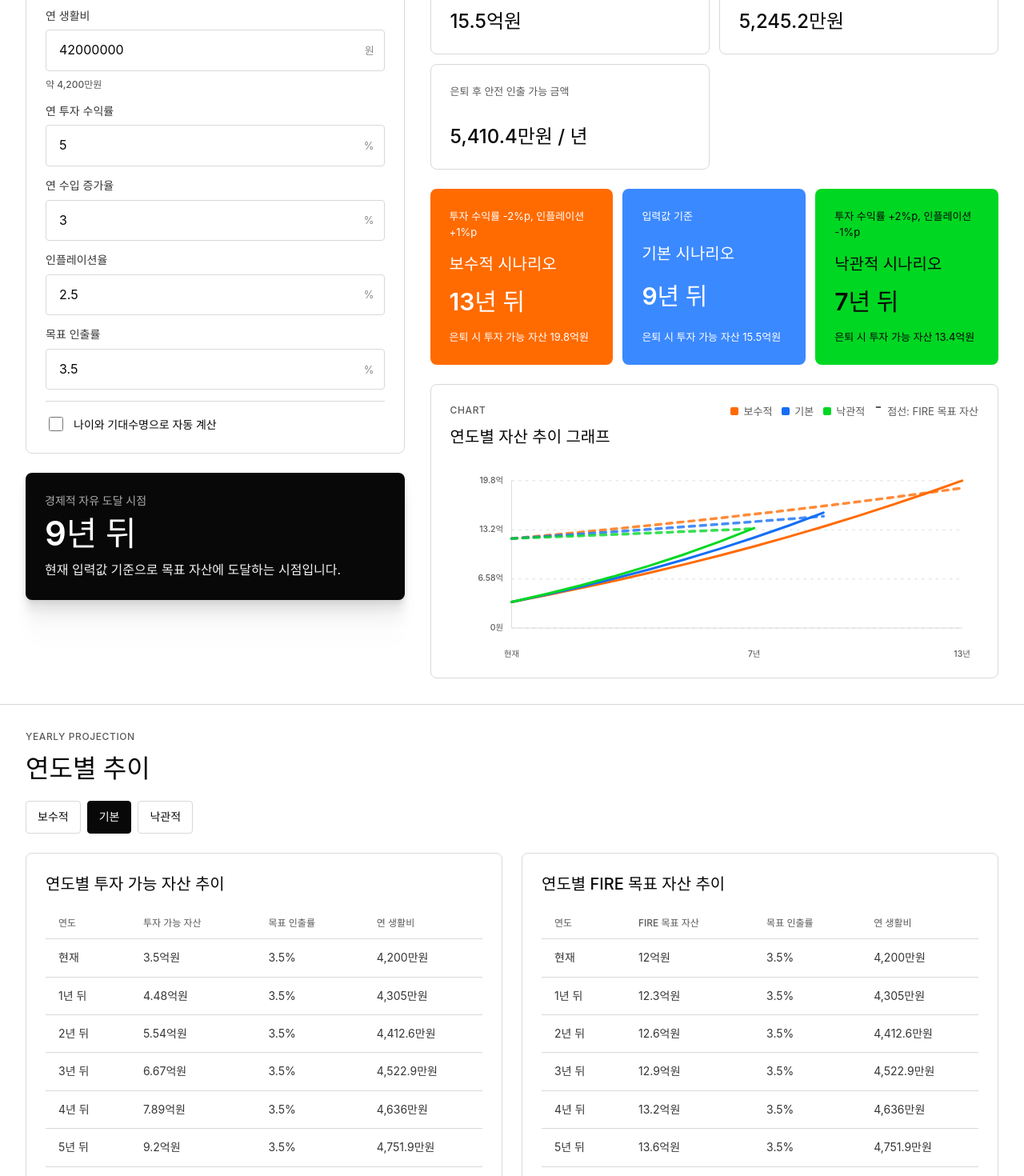
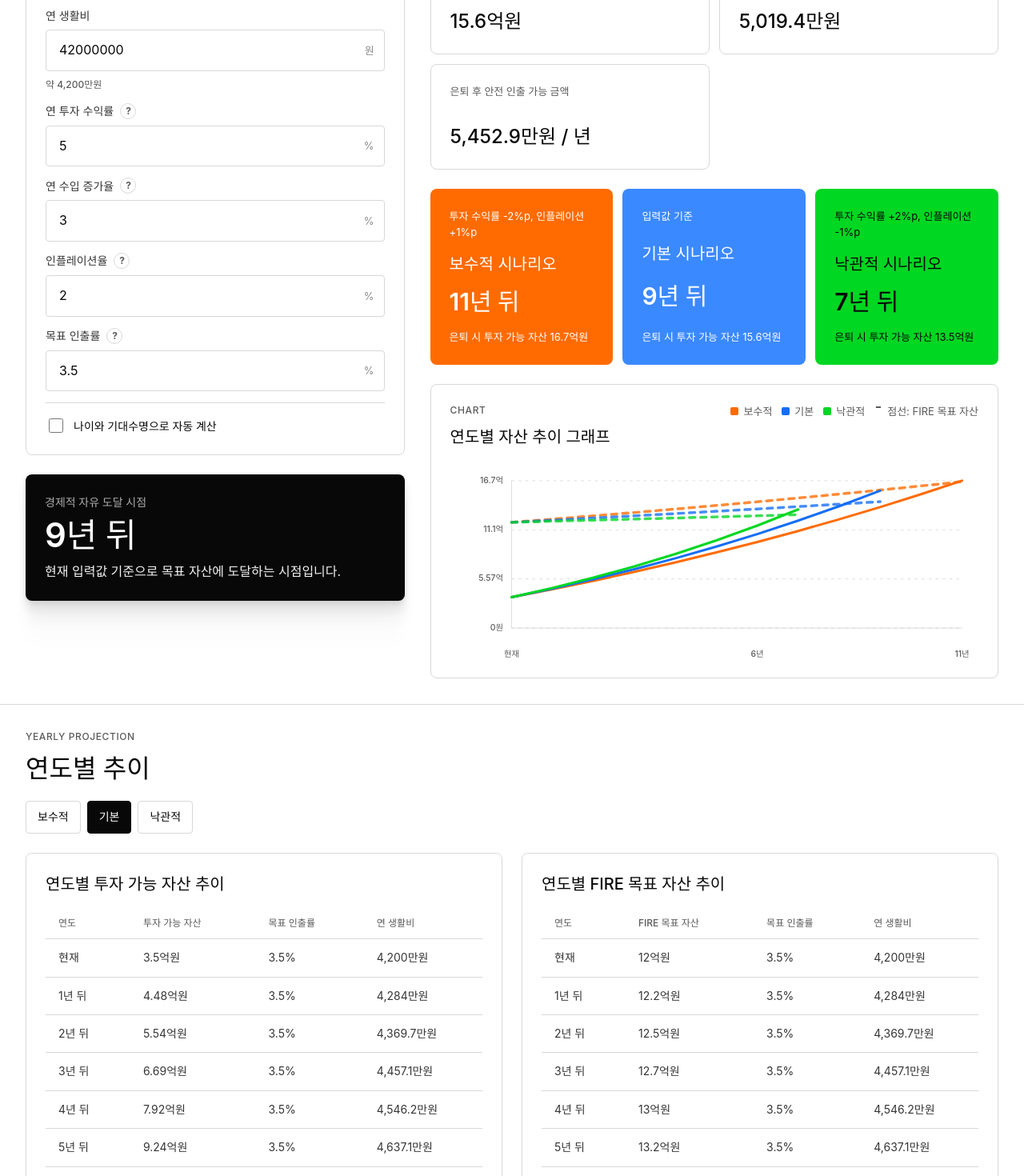
Before and after one commit to heojay/fire-calculator, a React (Vite) app: page / in a window 1280 px wide. Shown: the part 740-2210 px from the top of the page at 80% size. Built offline with nearby package versions, Linux system fonts and the light colour scheme.

Commit message:
Improve FIRE defaults and input help

```diff
--- a/src/App.tsx
+++ b/src/App.tsx
@@ -1,4 +1,4 @@
-import { useMemo, useState } from "react";
+import { useId, useMemo, useState } from "react";
 import type { ReactNode } from "react";
 import {
   FIRE_PRESETS,
@@ -10,18 +10,22 @@ import {
   type FireYearProjection,
 } from "./fireCalculator";
 
+type NumericFormValue = number | "";
+
 type FormValues = {
-  investableAssets: number;
-  annualIncome: number;
-  annualExpenses: number;
-  annualReturnRate: number;
-  incomeGrowthRate: number;
-  inflationRate: number;
+  investableAssets: NumericFormValue;
+  annualIncome: NumericFormValue;
+  annualExpenses: NumericFormValue;
+  annualReturnRate: NumericFormValue;
+  incomeGrowthRate: NumericFormValue;
+  inflationRate: NumericFormValue;
   withdrawalMode: "manual" | "auto";
-  targetWithdrawalRate: number;
-  currentAge: number;
-  lifeExpectancy: number;
+  targetWithdrawalRate: NumericFormValue;
+  currentAge: NumericFormValue;
+  lifeExpectancy: NumericFormValue;
 };
+
+type NumericFormField = Exclude<keyof FormValues, "withdrawalMode">;
 
 const requiredFields = [
   ["investableAssets", "현재 투자 가능 자산", "원"],
@@ -31,6 +35,16 @@ const requiredFields = [
   ["incomeGrowthRate", "연 수입 증가율", "%"],
   ["inflationRate", "인플레이션율", "%"],
 ] as const;
+
+const fieldHelpText: Partial<Record<NumericFormField, string>> = {
+  annualReturnRate:
+    "개인 투자자의 비용, 세금, 위험 감수 차이를 감안해 장기 기본값은 명목 5%로 둡니다.",
+  incomeGrowthRate:
+    "장기 임금과 소득 증가 가정은 과도하게 높이지 않고 명목 3%를 기본값으로 둡니다.",
+  inflationRate: "장기 계산에서는 한국은행 물가안정목표에 가까운 2%를 기본값으로 둡니다.",
+  targetWithdrawalRate:
+    "연 생활비를 FIRE 목표 자산으로 환산하는 비율입니다. 낮을수록 더 보수적인 목표 자산이 나옵니다.",
+};
 
 const scenarioClassNames = ["scenario-conservative", "scenario-base", "scenario-optimistic"];
 const koreaAveragePreset = FIRE_PRESETS.find((preset) => preset.id === "korea-average")!;
@@ -48,10 +62,10 @@ function App() {
   const selectedScenario =
     scenarios.find((scenario) => scenario.name === selectedScenarioName) ?? baseScenario;
 
-  const handleFieldChange = (field: keyof FormValues, value: string) => {
+  const handleFieldChange = (field: NumericFormField, value: string) => {
     setFormValues((current) => ({
       ...current,
-      [field]: Number(value),
+      [field]: value === "" ? "" : Number(value),
     }));
   };
 
@@ -103,6 +117,7 @@ function App() {
                 label={label}
                 suffix={suffix}
                 value={formValues[field]}
+                helpText={fieldHelpText[field]}
                 onChange={(value) => handleFieldChange(field, value)}
               />
             ))}
@@ -115,6 +130,7 @@ function App() {
                   : formValues.targetWithdrawalRate
               }
               readOnly={formValues.withdrawalMode === "auto"}
+              helpText={fieldHelpText.targetWithdrawalRate}
               onChange={(value) => handleFieldChange("targetWithdrawalRate", value)}
             />
             <AutoWithdrawalSettings
@@ -421,11 +437,11 @@ function AutoWithdrawalSettings({
   onFieldChange,
 }: {
   enabled: boolean;
-  currentAge: number;
-  lifeExpectancy: number;
+  currentAge: NumericFormValue;
+  lifeExpectancy: NumericFormValue;
   appliedRate: number;
   onToggle: (enabled: boolean) => void;
-  onFieldChange: (field: keyof FormValues, value: string) => void;
+  onFieldChange: (field: NumericFormField, value: string) => void;
 }) {
   return (
     <div className="auto-withdrawal">
@@ -463,31 +479,48 @@ function NumberField({
   suffix,
   value,
   readOnly = false,
+  helpText,
   onChange,
 }: {
   label: string;
   suffix: string;
-  value: number;
+  value: NumericFormValue;
   readOnly?: boolean;
+  helpText?: string;
   onChange: (value: string) => void;
 }) {
-  const moneyHint = suffix === "원" ? formatMoneyInputHint(value) : "";
+  const inputId = useId();
+  const inputValue = typeof value === "number" && !Number.isNaN(value) ? value : "";
+  const moneyHint = suffix === "원" && typeof value === "number" ? formatMoneyInputHint(value) : "";
 
   return (
-    <label className="number-field">
-      <span>{label}</span>
-      <div>
+    <div className="number-field">
+      <div className="number-field-label">
+        <label htmlFor={inputId}>{label}</label>
+        {helpText && (
+          <span className="field-help">
+            <button type="button" aria-label={`${label} 설명`} className="field-help-trigger">
+              ?
+            </button>
+            <span className="field-tooltip" role="tooltip">
+              {helpText}
+            </span>
+          </span>
+        )}
+      </div>
+      <div className="number-field-control">
         <input
+          id={inputId}
           type="number"
           inputMode="decimal"
           readOnly={readOnly}
-          value={Number.isNaN(value) ? "" : value}
+          value={inputValue}
           onChange={(event) => onChange(event.target.value)}
         />
         <em>{suffix}</em>
       </div>
       {moneyHint && <small>{moneyHint}</small>}
-    </label>
+    </div>
   );
 }
 
@@ -508,12 +541,21 @@ function presetToFormValues(values: FireInputs): FormValues {
 
 function formValuesToInputs(values: FormValues): FireInputs {
   return {
-    ...values,
-    annualReturnRate: percentInputToRate(values.annualReturnRate),
-    incomeGrowthRate: percentInputToRate(values.incomeGrowthRate),
-    inflationRate: percentInputToRate(values.inflationRate),
-    targetWithdrawalRate: percentInputToRate(values.targetWithdrawalRate),
+    investableAssets: normalizeFormNumber(values.investableAssets),
+    annualIncome: normalizeFormNumber(values.annualIncome),
+    annualExpenses: normalizeFormNumber(values.annualExpenses),
+    annualReturnRate: percentInputToRate(normalizeFormNumber(values.annualReturnRate)),
+    incomeGrowthRate: percentInputToRate(normalizeFormNumber(values.incomeGrowthRate)),
+    inflationRate: percentInputToRate(normalizeFormNumber(values.inflationRate)),
+    withdrawalMode: values.withdrawalMode,
+    targetWithdrawalRate: percentInputToRate(normalizeFormNumber(values.targetWithdrawalRate)),
+    currentAge: normalizeFormNumber(values.currentAge),
+    lifeExpectancy: normalizeFormNumber(values.lifeExpectancy),
   };
+}
+
+function normalizeFormNumber(value: NumericFormValue): number {
+  return value === "" ? 0 : value;
 }
 
 function formatMoney(value: number): string {
--- a/src/fireCalculator.ts
+++ b/src/fireCalculator.ts
@@ -52,9 +52,9 @@ export const FIRE_PRESETS: FirePreset[] = [
       investableAssets: 150_000_000,
       annualIncome: 74_270_000,
       annualExpenses: 35_268_000,
-      annualReturnRate: 0.04,
+      annualReturnRate: 0.05,
       incomeGrowthRate: 0.03,
-      inflationRate: 0.025,
+      inflationRate: 0.02,
       withdrawalMode: "manual",
       targetWithdrawalRate: 0.035,
       currentAge: 40,
@@ -70,7 +70,7 @@ export const FIRE_PRESETS: FirePreset[] = [
       annualExpenses: 42_000_000,
       annualReturnRate: 0.05,
       incomeGrowthRate: 0.03,
-      inflationRate: 0.025,
+      inflationRate: 0.02,
       withdrawalMode: "manual",
       targetWithdrawalRate: 0.035,
       currentAge: 40,
--- a/src/styles.css
+++ b/src/styles.css
@@ -228,7 +228,72 @@ legend {
   line-height: 1.4;
 }
 
-.number-field > div {
+.number-field-label {
+  display: inline-flex;
+  align-items: center;
+  gap: 8px;
+}
+
+.number-field-label label {
+  color: var(--body);
+}
+
+.field-help {
+  position: relative;
+  display: inline-flex;
+  align-items: center;
+}
+
+.field-help-trigger {
+  display: inline-grid;
+  width: 20px;
+  height: 20px;
+  place-items: center;
+  border: 1px solid var(--hairline);
+  border-radius: 50%;
+  color: var(--body-mid);
+  background: var(--canvas);
+  font-size: 12px;
+  font-weight: 700;
+  line-height: 1;
+  cursor: help;
+}
+
+.field-help-trigger:focus-visible {
+  outline: 2px solid var(--blue-info);
+  outline-offset: 2px;
+}
+
+.field-tooltip {
+  position: absolute;
+  z-index: 5;
+  bottom: calc(100% + 8px);
+  left: 50%;
+  width: min(280px, calc(100vw - 48px));
+  border: 1px solid var(--hairline);
+  border-radius: 6px;
+  padding: 10px 12px;
+  color: var(--ink);
+  background: var(--canvas);
+  box-shadow: 0 18px 40px rgb(8 8 8 / 14%);
+  font-size: 12px;
+  font-weight: 500;
+  line-height: 1.5;
+  opacity: 0;
+  pointer-events: none;
+  transform: translate(-50%, 4px);
+  transition:
+    opacity 160ms ease,
+    transform 160ms ease;
+}
+
+.field-help:hover .field-tooltip,
+.field-help:focus-within .field-tooltip {
+  opacity: 1;
+  transform: translate(-50%, 0);
+}
+
+.number-field-control {
   display: grid;
   grid-template-columns: minmax(0, 1fr) 56px;
   align-items: center;
@@ -627,6 +692,17 @@ td {
     grid-template-columns: 1fr;
   }
 
+  .field-tooltip {
+    left: auto;
+    right: -12px;
+    transform: translate(0, 4px);
+  }
+
+  .field-help:hover .field-tooltip,
+  .field-help:focus-within .field-tooltip {
+    transform: translate(0, 0);
+  }
+
   fieldset,
   .metric-card,
   .chart-card,
```
Also changed, not shown: 1 other file (tests, documents, lock files or other folders).
